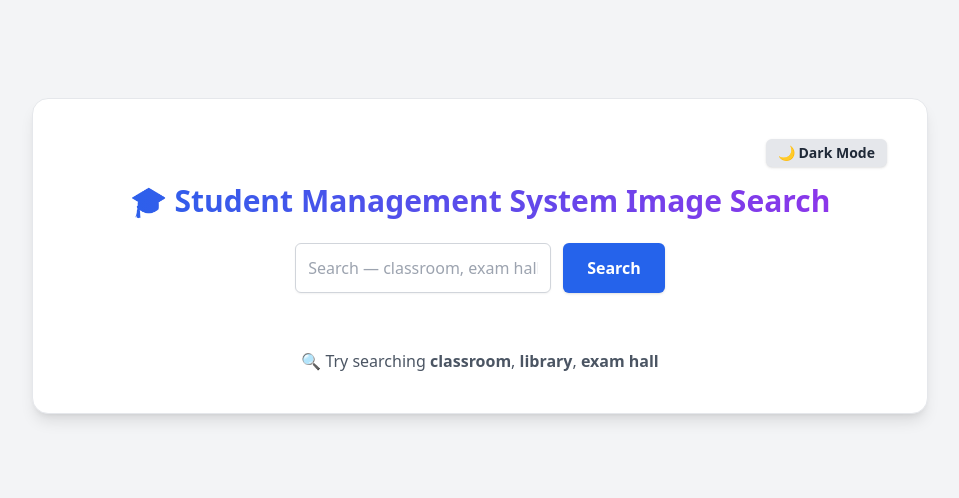
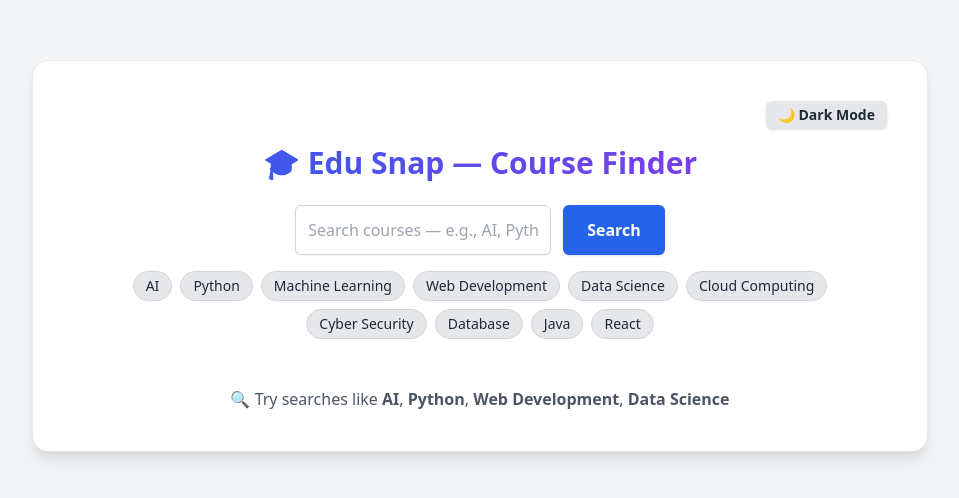
Before and after one commit to Tejas2913/Image_Fetcher_API, a React (Vite) app: page / in a window 1280 px wide. Shown: the part 144-642 px from the top of the page, without its empty margins (160-1119 px from the left). Built offline with nearby package versions, Linux system fonts and the light colour scheme.

Commit message:
Update App.jsx

```diff
--- a/src/App.jsx
+++ b/src/App.jsx
@@ -3,55 +3,31 @@ import axios from "axios";
 
 function App() {
   const [keyword, setKeyword] = useState("");
-  const [images, setImages] = useState([]);
+  const [courses, setCourses] = useState([]);
   const [loading, setLoading] = useState(false);
   const [darkMode, setDarkMode] = useState(false);
 
-  const allowedKeywords = [
-  "student", "students", "school", "college", "university", "campus",
-  "classroom", "lecture", "teacher", "professor", "faculty", "education",
-  "books", "book", "library", "notebook", "study", "studying", "exam",
-  "exams", "test", "timetable", "attendance", "assignment", "homework",
-  "whiteboard", "classroom board", "bench", "desk", "hostel", "canteen",
-  "computer lab", "lab", "playground", "graduation", "uniform", "school bag",
-  "backpack", "id card", "student id", "digital learning", "e-learning",
-  "smart classroom", "students group"
+  const suggestions = [
+    "AI", "Python", "Machine Learning", "Web Development", "Data Science",
+    "Cloud Computing", "Cyber Security", "Database", "Java", "React"
   ];
 
-  const domain = "Student Management System";
-
-  const searchImages = async (e) => {
+  const searchCourses = async (e) => {
     e.preventDefault();
     setLoading(true);
 
-  const isAllowed = allowedKeywords.some(word =>
-    keyword.toLowerCase().includes(word)
+    try {
+      const res = await axios.get("https://freetestapi.com/api/v1/courses");
+
+      const filtered = res.data.filter(course =>
+        course.title.toLowerCase().includes(keyword.toLowerCase()) ||
+        course.category.toLowerCase().includes(keyword.toLowerCase())
       );
 
-  if (!isAllowed) {
-    setImages([]);
-    setLoading(false);
-    alert("Please enter only student-related terms (e.g., classroom, exam, library)");
-    return;
-  }
-
-  const ACCESS_KEY = "4ciPhaaUBnQsEMOICaFsRAuBFyj8Jp0YAL6L7IvgKPk";
-
-  try {
-    const res = await axios.get("https://api.unsplash.com/search/photos", {
-      params: {
-        query: `${domain} ${keyword}`,
-        per_page: 12,
-      },
-      headers: {
-        Authorization: `Client-ID ${ACCESS_KEY}`,
-      },
-    });
-
-    const imgs = res.data.results.map(img => img.urls.small);
-    setImages(imgs);
-  } catch {
-    alert("Error fetching images");
+      setCourses(filtered);
+    } catch (err) {
+      console.log(err);
+      alert("Error fetching courses");
     }
 
     setLoading(false);
@@ -62,7 +38,7 @@ function App() {
       <div className="min-h-screen bg-gray-100 dark:bg-gray-900 transition-all flex items-center justify-center p-4">
         <div className="w-full max-w-4xl bg-white dark:bg-gray-800 rounded-2xl shadow-lg p-6 md:p-10 border dark:border-gray-700 transition">
 
-          {/* Dark Mode Button */}
+          {/* Dark Mode Toggle */}
           <div className="flex justify-end mb-4">
             <button
               onClick={() => setDarkMode(!darkMode)}
@@ -78,29 +54,43 @@ function App() {
           <h1 className="text-2xl md:text-3xl font-bold text-center mb-6 bg-gradient-to-r
            from-blue-600 to-purple-600 dark:from-purple-400 dark:to-blue-300
            bg-clip-text text-transparent">
-            🎓 Student Management System Image Search
+            🎓 Edu Snap — Course Finder
           </h1>
 
           {/* Search Form */}
-          <form
-            onSubmit={searchImages}
-            className="flex flex-col sm:flex-row justify-center gap-3 mb-8"
-          >
+          <form onSubmit={searchCourses} className="flex flex-col sm:flex-row justify-center gap-3 mb-4">
             <input
               type="text"
               className="border p-3 rounded-md w-full sm:w-64 focus:ring-2
               focus:ring-blue-400 outline-none shadow-sm bg-white dark:bg-gray-700
               border-gray-300 dark:border-gray-600 text-gray-800 dark:text-gray-100"
-              placeholder="Search — classroom, exam hall"
+              placeholder="Search courses — e.g., AI, Python"
               value={keyword}
               onChange={(e) => setKeyword(e.target.value)}
               required
             />
-
             <button className="bg-blue-600 hover:bg-blue-700 dark:bg-blue-500 dark:hover:bg-blue-600 px-6 py-3 rounded-md text-white font-semibold shadow transition">
               {loading ? "Searching..." : "Search"}
             </button>
           </form>
+
+          {/* Suggested Keywords */}
+          <div className="flex flex-wrap justify-center gap-2 mb-6">
+            {suggestions.map((word, idx) => (
+              <button
+                key={idx}
+                onClick={() => {
+                  setKeyword(word);
+                  searchCourses({ preventDefault: () => {} });
+                }}
+                className="px-3 py-1 text-sm rounded-full bg-gray-200 dark:bg-gray-700
+                text-gray-800 dark:text-gray-100 border border-gray-300 dark:border-gray-600
+                hover:bg-blue-600 hover:text-white dark:hover:bg-blue-500 transition"
+              >
+                {word}
+              </button>
+            ))}
+          </div>
 
           {/* Loader */}
           {loading && (
@@ -109,23 +99,28 @@ function App() {
             </div>
           )}
 
-          {/* Image Grid */}
-          <div className="grid grid-cols-2 sm:grid-cols-3 md:grid-cols-4 gap-4">
-            {images.map((img, i) => (
-              <div key={i} className="overflow-hidden rounded-xl shadow-sm hover:shadow-md transition">
-                <img
-                  src={img}
-                  alt="result"
-                  className="w-full h-36 sm:h-40 md:h-48 object-cover hover:scale-110 transition-transform duration-300"
-                />
+          {/* Courses Grid */}
+          <div className="grid gap-4 sm:grid-cols-2 md:grid-cols-3">
+            {courses.map(course => (
+              <div key={course.id} className="bg-white dark:bg-gray-800 p-4 rounded-xl shadow hover:shadow-lg transition">
+                <img src={course.thumbnail} className="w-full h-40 object-cover rounded-lg mb-2" />
+                <h3 className="font-bold text-lg text-gray-800 dark:text-white">{course.title}</h3>
+                <p className="text-sm text-gray-600 dark:text-gray-300 mb-1">{course.provider}</p>
+                <p className="text-xs text-gray-500 dark:text-gray-400 line-clamp-2">{course.description}</p>
+                <a
+                  href={course.url}
+                  target="_blank"
+                  className="mt-2 inline-block w-full text-center bg-blue-600 text-white rounded-md py-1 hover:bg-blue-700 dark:hover:bg-blue-500"
+                >
+                  View Course
+                </a>
               </div>
             ))}
           </div>
 
-          {/* Empty State */}
-          {!loading && images.length === 0 && (
+          {!loading && courses.length === 0 && (
             <p className="text-center text-gray-600 dark:text-gray-300 mt-6 text-sm md:text-base">
-              🔍 Try searching <b>classroom</b>, <b>library</b>, <b>exam hall</b>
+              🔍 Try searches like <b>AI</b>, <b>Python</b>, <b>Web Development</b>, <b>Data Science</b>
             </p>
           )}
         </div>
```
Lines whose indentation alone changed are shown as unchanged.
